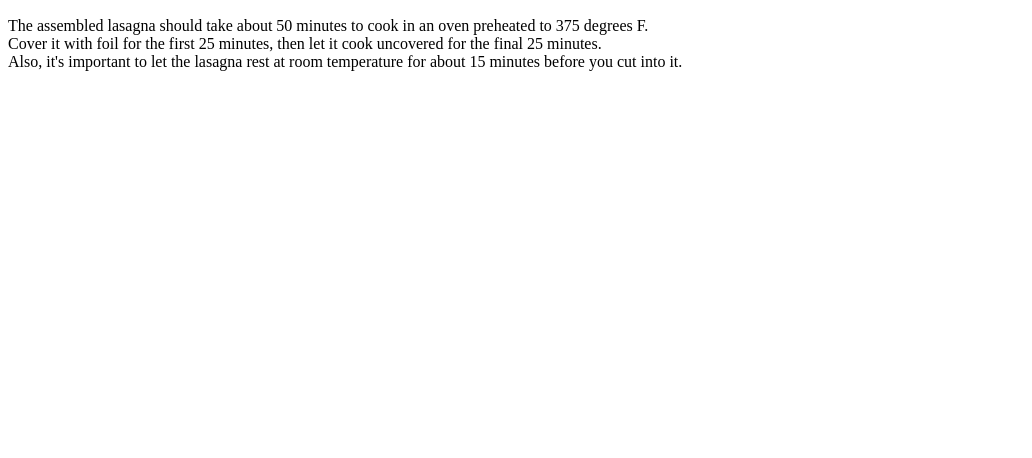
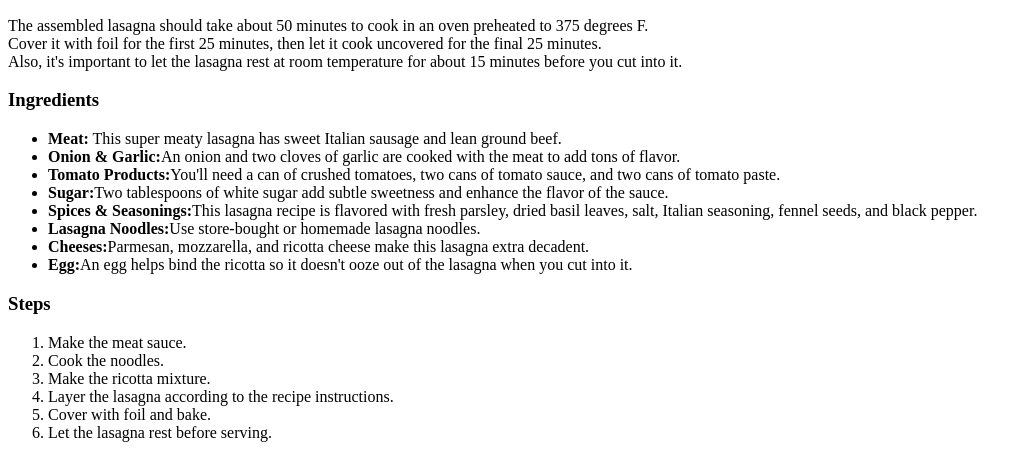
Before and after one commit to MichaelBuchananCareer/odin-recipes, a plain HTML site: page recipes/lasagna.html in a window 1280 px wide. Shown: the part 460-918 px from the top of the page, without its empty margins (0-1032 px from the left). Before the commit the page ends 800 px from the top, so only its background shows below. Drawn offline with Linux system fonts and the light colour scheme.

Commit message:
Added lists required to finish Iteration 3

```diff
--- a/recipes/lasagna.html
+++ b/recipes/lasagna.html
@@ -14,5 +14,25 @@
        Cover it with foil for the first 25 minutes, then let it cook uncovered for the final 25 minutes.<br>
        Also, it's important to let the lasagna rest at room temperature for about 15 minutes before you cut into it.
     </p>
+    <h3>Ingredients</h3>
+    <ul>
+        <li><strong>Meat:</strong> This super meaty lasagna has sweet Italian sausage and lean ground beef.</li>
+        <li><strong>Onion & Garlic:</strong>An onion and two cloves of garlic are cooked with the meat to add tons of flavor.</li>
+        <li><strong>Tomato Products:</strong>You'll need a can of crushed tomatoes, two cans of tomato sauce, and two cans of tomato paste.</li>
+        <li><strong>Sugar:</strong>Two tablespoons of white sugar add subtle sweetness and enhance the flavor of the sauce.</li>
+        <li><strong>Spices & Seasonings:</strong>This lasagna recipe is flavored with fresh parsley, dried basil leaves, salt, Italian seasoning, fennel seeds, and black pepper.</li>
+        <li><strong>Lasagna Noodles:</strong>Use store-bought or homemade lasagna noodles.</li>
+        <li><strong>Cheeses:</strong>Parmesan, mozzarella, and ricotta cheese make this lasagna extra decadent.</li>
+        <li><strong>Egg:</strong>An egg helps bind the ricotta so it doesn't ooze out of the lasagna when you cut into it.</li>
+    </ul>
+    <h3>Steps</h3>
+    <ol>
+        <li>Make the meat sauce.</li>
+        <li>Cook the noodles.</li>
+        <li>Make the ricotta mixture.</li>
+        <li>Layer the lasagna according to the recipe instructions.</li>
+        <li>Cover with foil and bake.</li>
+        <li>Let the lasagna rest before serving.</li>
+    </ol>
 </body>
 </html>
```
